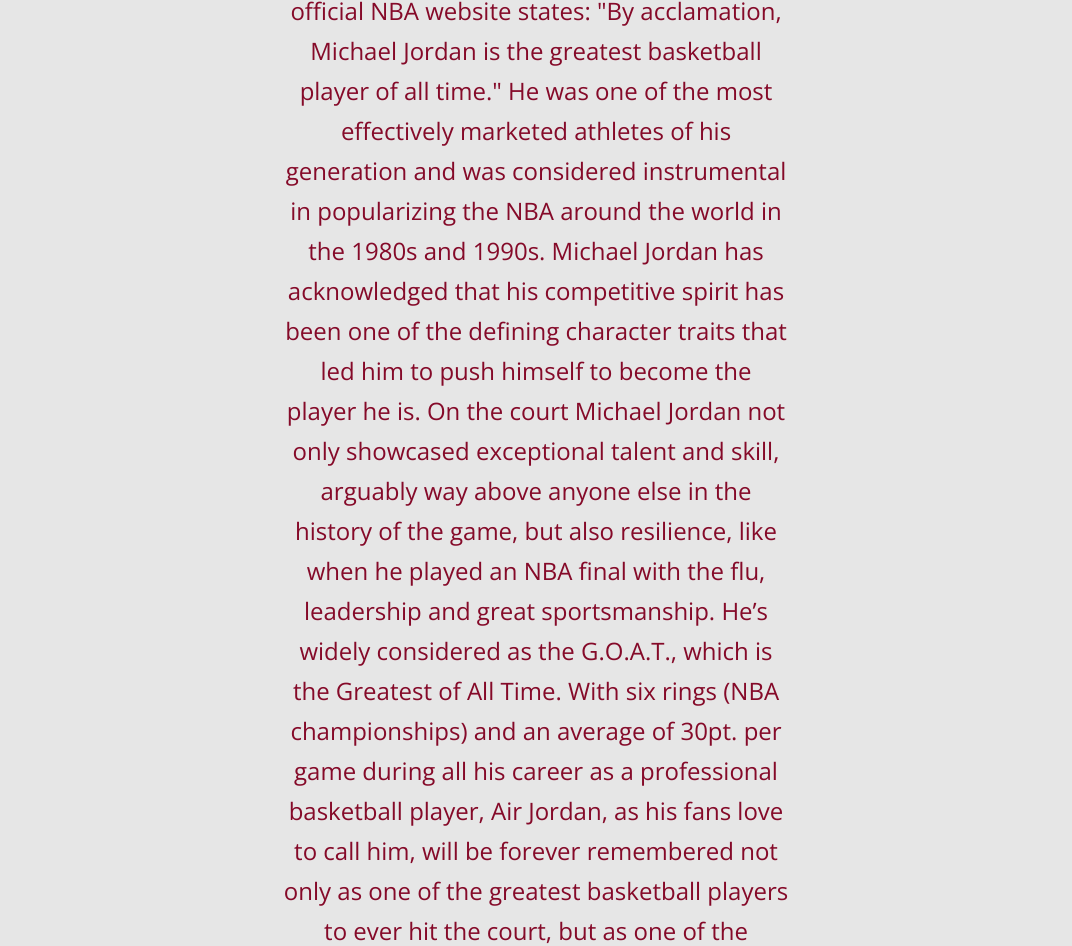
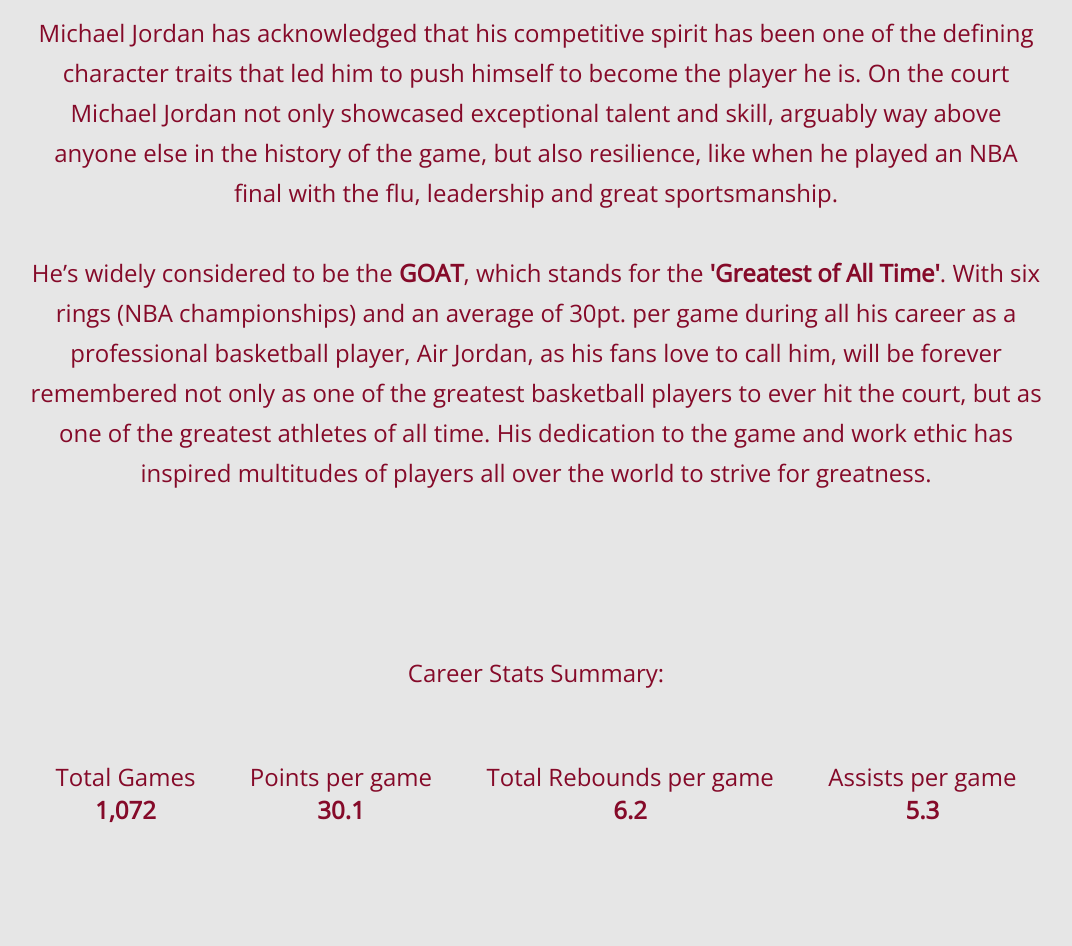
Before and after one commit to StarSheriff2/Michael-Jordan-Tribute-Page, a plain HTML site: page index.html in a window 1280 px wide. Shown: the part 1447-2393 px from the top of the page, without its empty margins (104-1176 px from the left). Drawn offline with nearby package versions, Linux system fonts and the light colour scheme.

Commit message:
improved responsiveness of image, tribute text and title

```diff
--- a/index.html
+++ b/index.html
@@ -16,16 +16,31 @@
         <p id="img-caption">Michael Jordan dunking from the free throw line in 1988</p>
     </div>
 
-   <p id="tribute-info" >Michael Jordan was born on the 17th of February, 1963, in Brooklyn, New York, to Deloris, who worked in banking, and James R. Jordan Sr., an equipment supervisor. His family moved to Wilmington, North Carolina, when he was a toddler
+   <p id="tribute-info" ><strong>Michael Jordan</strong> was born on the 17th of February, 1963, in Brooklyn, New York, to Deloris, who worked in banking, and James R. Jordan Sr., an equipment supervisor. His family moved to Wilmington, North Carolina, when he was a toddler.<br>
 
-    He played 15 seasons in the NBA, winning six championships with the Chicago Bulls. His biography on the official NBA website states: "By acclamation, Michael Jordan is the greatest basketball player of all time." He was one of the most effectively marketed athletes of his generation and was considered instrumental in popularizing the NBA around the world in the 1980s and 1990s.
-
-    Michael Jordan has acknowledged that his competitive spirit has been one of the defining character traits that led him to push himself to become the player he is. On the court Michael Jordan not only showcased exceptional talent and skill, arguably way above anyone else in the history of the game, but also resilience, like when he played an NBA final with the flu, leadership and great sportsmanship.
-
-    He’s widely considered as the G.O.A.T., which is the Greatest of All Time. With six rings (NBA championships) and an average of 30pt. per game during all his career as a professional basketball player, Air Jordan, as his fans love to call him, will be forever remembered not only as one of the greatest basketball players to ever hit the court, but as one of the greatest athletes of all time.
+    <br>
+    He played 15 seasons in the NBA, winning six championships with the <strong>Chicago Bulls</strong>. His biography on the official NBA website states: "By acclamation, Michael Jordan is the greatest basketball player of all time." He was one of the most effectively marketed athletes of his generation and was considered instrumental in popularizing the NBA around the world in the 1980s and 1990s.
+    <br>
+    <br>
+    Michael Jordan has acknowledged that his competitive spirit has been one of the defining character traits that led him to push himself to become the player he is. On the court Michael Jordan not only showcased exceptional talent and skill, arguably way above anyone else in the history of the game, but also resilience, like when he played an NBA final with the flu, leadership and great sportsmanship.<br>
+    <br>
+    He’s widely considered to be the <strong>GOAT</strong>, which stands for the <strong>'Greatest of All Time'</strong>. With six rings (NBA championships) and an average of 30pt. per game during all his career as a professional basketball player, Air Jordan, as his fans love to call him, will be forever remembered not only as one of the greatest basketball players to ever hit the court, but as one of the greatest athletes of all time.
     His dedication to the game and work ethic has inspired multitudes of players all over the world to strive for greatness.
     </p>
 
+    <div id="career-stats">
+        <div id="career-stats-title"><p>Career Stats Summary:</p></div>
+    <div id="stats">
+        <div id="total-games">Total Games
+        <strong>1,072</strong></div>
+        <div id="Points-per-game">Points per game
+        <strong>30.1</strong></div>
+        <div id="total-rebounds">Total Rebounds per game
+        <strong>6.2</strong></div>
+        <div id="Assists-per-game">Assists per game
+        <strong>5.3</strong></div>
+    </div>
+    </div>
     <p id="tribute-link">Want to learn more? Click here for a <a target="_blank" href="https://www.nba.com/history/legends/profiles/michael-jordan">biography at NBA.com</a></p>
 
 </main>
--- a/styles/style.css
+++ b/styles/style.css
@@ -12,22 +12,24 @@ body {
   background: #E6E6E6;
 }
 #title {
-    font-size: 110px;
-    text-align: center;
+    font-size: 90px;
     text-transform: capitalize;
     font-weight: 600;
-    padding: 140px;
-    margin: -5% auto;
+    padding: 2% 0 3% 0;
+    margin: 0 auto;
 }
 #img-div {
   background: white;
-  padding: 30px 130px;
+  display: flex;
+  flex-direction: column;
+  padding: 70px 1%;
     margin: -1% auto;
     align-items: center;
 }
 #image {
     width: 800px;
     margin: 0;
+    display: block;
 }
 #img-caption {
     text-align: center;
@@ -35,15 +37,16 @@ body {
     margin: 20px auto;
     font-size: 18px;
 }
+
 #tribute-info {
     color: #850A29;
     text-align: center;
-    padding: 7% 30%;
+    padding: 7% 10%;
     font-size: 24px;
     line-height: 40px;
     margin: auto;
+}
 
-}
 #tribute-link {
     width: 70vw;
     margin: 100px auto;
@@ -54,11 +57,50 @@ a:hover {
 #tribute-info:hover {
   background: #f2f0ee;
 }
-@media (max-width: 1000px) {
-    #image {
-        width: 100%;
-    }
-    #tribute-info {
-        padding: 7% 10%;
-    }
+@media (max-width: 850px) {
+
+  #image {
+      width: 100%;
+  }
+
+  #title {
+      padding: 7% 10%;
+  }
 }
+#career-stats {
+  display: flex;
+  flex-direction: column;
+  padding: 4%;
+}
+
+#career-stats-title {
+  text-align: center;
+}
+
+#stats {
+  display: flex;
+  flex-direction: row;
+  justify-content: space-evenly;
+  align-items: center;
+  padding: 4%;
+}
+
+#total-games {
+  display: flex;
+  flex-direction: column;
+}
+
+#Points-per-game {
+  display: flex;
+  flex-direction: column;
+}
+
+#total-rebounds {
+  display: flex;
+  flex-direction: column;
+}
+
+#Assists-per-game {
+  display: flex;
+  flex-direction: column;
+}
```
